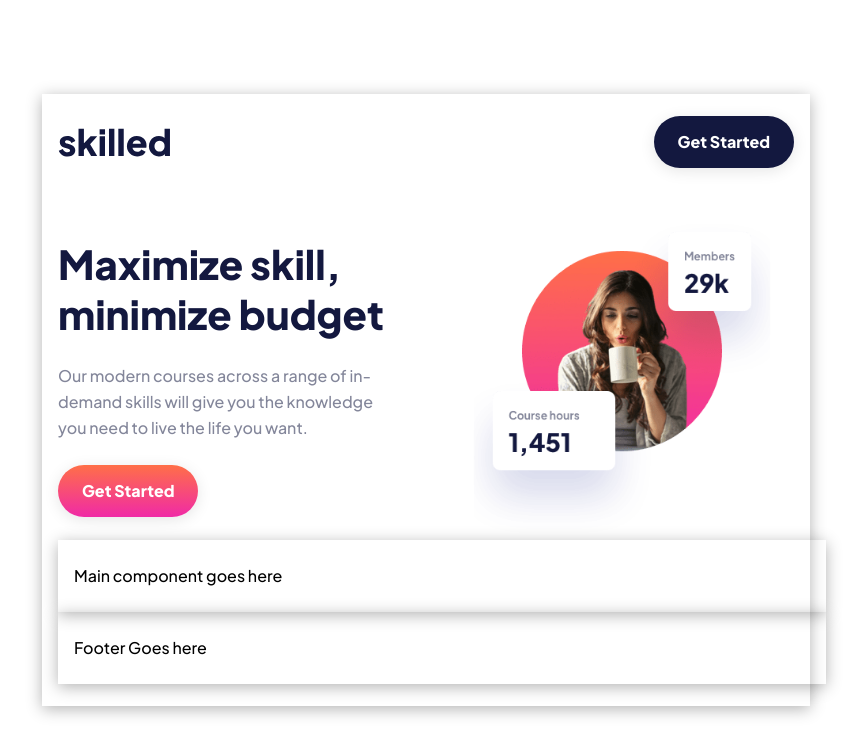
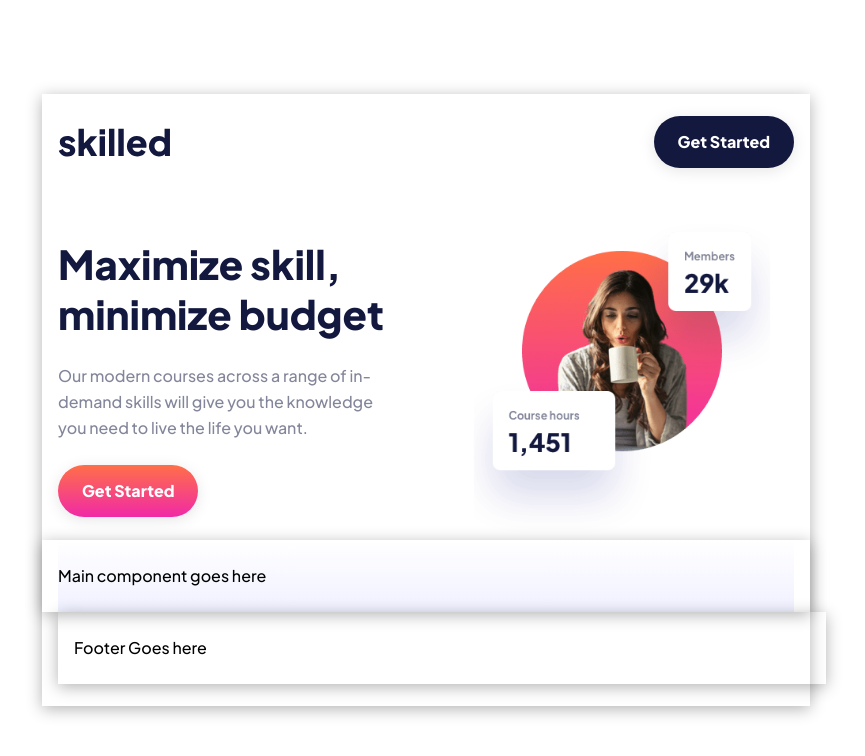
Before and after one commit to Hcmwebs/skilled-e-learning-landing, a React (Create React App) app: page / in a window 1280 px wide. Shown: the top 756 px of the page, without its empty margins (214-1079 px from the left). Built offline with nearby package versions, Linux system fonts and the light colour scheme.

Commit message:
started styling the main component

```diff
--- a/src/sass/layout/_index.scss
+++ b/src/sass/layout/_index.scss
@@ -1,2 +1,3 @@
 @forward '../layout/header';
 @forward '../layout/nav';
+@forward '../layout/main';
--- /dev/null
+++ b/src/sass/layout/_main.scss
@@ -0,0 +1,9 @@
+@use '../abstracts' as *;
+
+.main {
+	background: $gradient-1;
+	width: 100%;
+	@include grid(center);
+	grid-template-columns: repeat(auto-fit, minmax(min(100%, 350px), 1fr));
+	gap: $gap * 3;
+}
```
